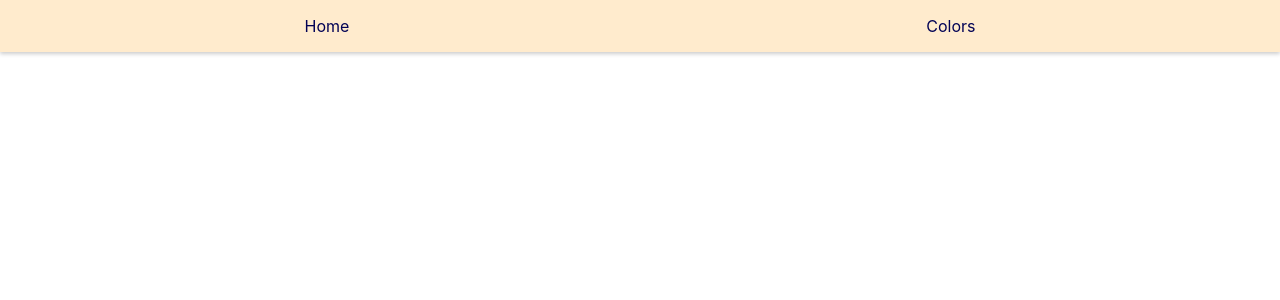
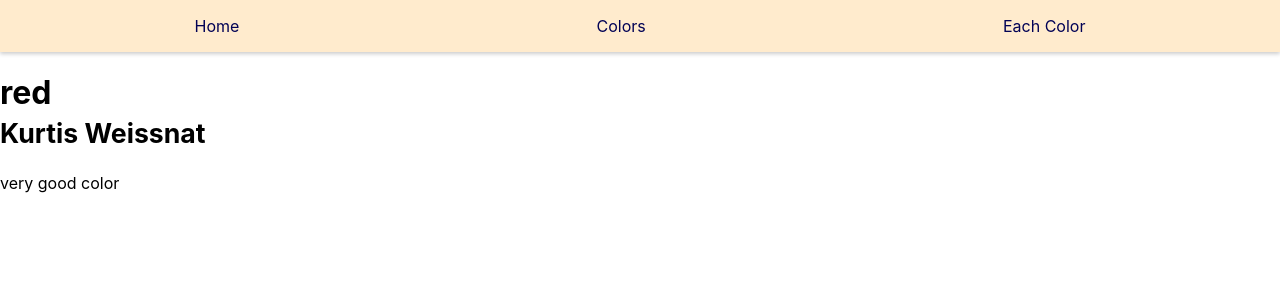
Before and after one commit to Opeyemi-Omotayo/React-query, a React (Create React App) app: page /colors/1 in a window 1280 px wide. Before the commit this address had no page. Shown: the top 300 px of the page. Built offline with nearby package versions, Linux system fonts and the light colour scheme; data requests are answered from the project's data file.

Commit message:
get a color and author

```diff
--- a/db.json
+++ b/db.json
@@ -3,42 +3,50 @@
         {
             "id": 1,
             "label": "red",
-            "userId": 1
+            "userId": 1,
+            "body": "very good color"
         },
         {
             "id": 2,
             "label": "blue",
-            "userId": 2
+            "userId": 2,
+            "body": "very good color"
         },
         {
             "id": 3,
             "label": "green",
-            "userId": 3
+            "userId": 3,
+            "body": "very good color"
         },
         {
             "id": 4,
             "label": "yellow",
-            "userId": 1
+            "userId": 1,
+            "body": "very good color"
         },
         {
             "id": 5,
             "label": "black",
-            "userId": 2
+            "userId": 2,
+            "body": "very good color"
         },
         {
             "id": 6,
             "label": "white",
-            "userId": 3
+            "userId": 3,
+            "body": "very good color"
         },
         {
             "id": 7,
             "label": "orange",
-            "userId": 1
+            "userId": 1,
+            "body": "very good color"
         },
         {
             "id": 8,
             "label": "purple",
-            "userId": 2
+            "userId": 2,
+            "body": "very good color"
         }
     ],
     "users": [
--- a/src/App.js
+++ b/src/App.js
@@ -1,10 +1,22 @@
 import { BrowserRouter as Router, Route, Link, Routes } from "react-router-dom";
 import Home from "./pages/Home";
+import { useQueryClient } from "@tanstack/react-query";
 import "./App.css";
 import Colors from "./pages/Colors";
+import EachColor from "./pages/EachColor";
+import { getColor } from "./api/colors";
 
 
 function App() {
+  const queryClient = useQueryClient()
+
+  function onHoverColorLink() {
+    queryClient.prefetchQuery({
+      queryKey: ["posts", 1],
+      queryFn: () => getColor(1),
+    })
+  }
+
   return (
       <Router>
         <div>
@@ -16,11 +28,15 @@ function App() {
               <li>
                 <Link to="/colors">Colors</Link>
               </li>
+              <li>
+                <Link onMouseEnter={onHoverColorLink} to="/colors/1">Each Color</Link>
+              </li>
             </ul>
           </nav>
           <Routes>
             <Route path="/" element={<Home />} />
             <Route path="/colors" element={<Colors />} />
+            <Route path="/colors/1" element={<EachColor id={1}/>} />
           </Routes>
         </div>
       </Router>
--- a/src/api/colors.js
+++ b/src/api/colors.js
@@ -1,7 +1,11 @@
 import axios from "axios"
 
-export function getcolors() {
+export function getColors() {
   return axios
     .get("http://localhost:4000/colors", { params: { _sort: "label" } })
     .then(res => res.data)
 }
+
+export function getColor(id) {
+    return axios.get(`http://localhost:4000/colors/${id}`).then(res => res.data)
+  }
--- a/src/pages/Colors.js
+++ b/src/pages/Colors.js
@@ -1,6 +1,6 @@
 import React from "react";
 import { useQuery } from "@tanstack/react-query";
-import { getcolors } from "../api/colors";
+import { getColors } from "../api/colors";
 
 
 // /colors -> ["colors"]
@@ -13,7 +13,7 @@ const Colors = () => {
 
   const colorsQuery = useQuery({
     queryKey: ["colors"],
-    queryFn: getcolors,
+    queryFn: getColors,
   });
 
 //   const newColorMutation = useMutation({
--- /dev/null
+++ b/src/pages/EachColor.js
@@ -0,0 +1,41 @@
+import React from 'react';
+import { useQuery } from '@tanstack/react-query';
+import { getColor } from '../api/colors';
+import { getUser } from '../api/users';
+
+const EachColor = ({id}) => {
+  const colorQuery = useQuery({
+    queryKey: ["colors", id],
+    queryFn: () => getColor(id),
+  })
+
+  const userQuery = useQuery({
+    queryKey: ["users", colorQuery?.data?.userId],
+    enabled: colorQuery?.data?.userId != null,
+    queryFn: () => getUser(colorQuery.data.userId),
+  })
+
+  if (colorQuery.status === "loading") return <h1>Loading...</h1>
+  if (colorQuery.status === "error") {
+    return <h1>{JSON.stringify(colorQuery.error)}</h1>
+  }
+
+  return (
+    <>
+      <h1>
+        {colorQuery.data.label} <br />
+        <small>
+          {userQuery.isLoading
+            ? "Loading User..."
+            : userQuery.isError
+            ? "Error Loading User"
+            : userQuery.data.name}
+        </small>
+      </h1>
+      <p>{colorQuery.data.body}</p>
+    </>
+  )
+}
+
+
+export default EachColor;
```
